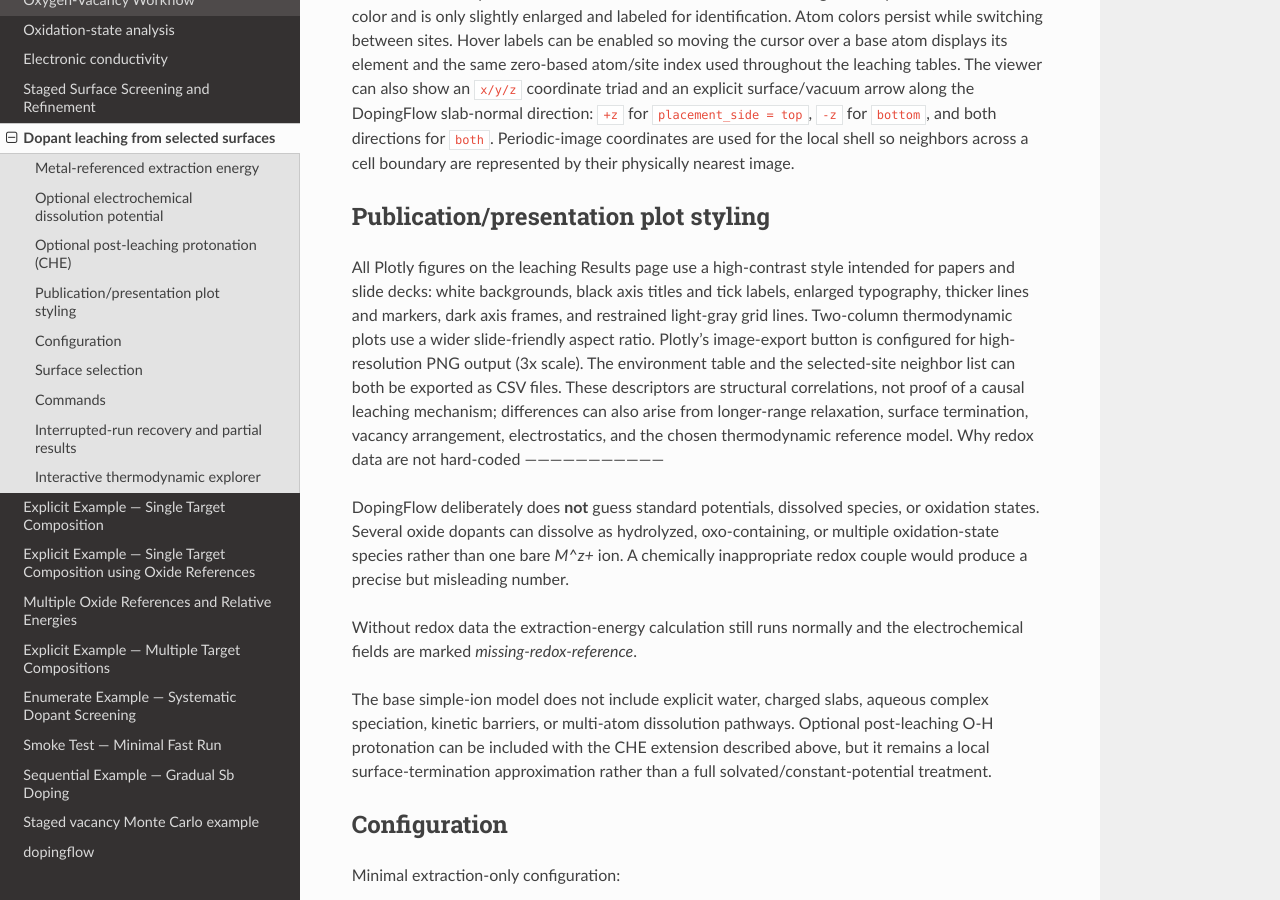
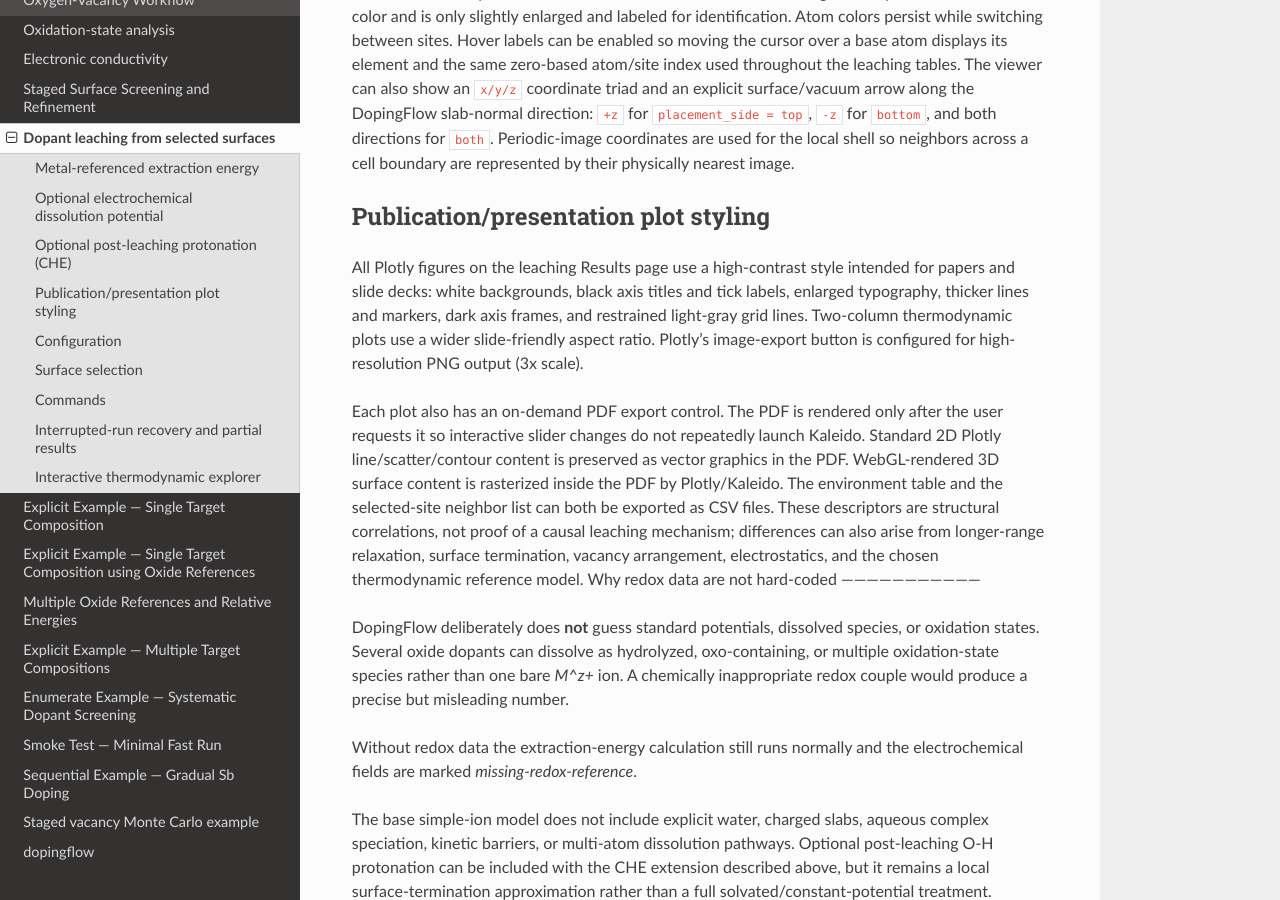
Before and after one commit to KazemZh/dopingflow, a Sphinx documentation site: the page built from docs/source/methods/leaching.rst, in a window 1280 px wide and 900 px high, scrolled down 3077 px. Built offline with Sphinx 7.4.7 and the Read the Docs theme 3.1.0, drawn with Linux system fonts in a browser that asks for light colours.

Commit message:
Document on-demand vector PDF plot export

```diff
--- a/docs/source/methods/leaching.rst
+++ b/docs/source/methods/leaching.rst
@@ -206,6 +206,12 @@ tick labels, enlarged typography, thicker lines and markers, dark axis frames,
 and restrained light-gray grid lines. Two-column thermodynamic plots use a
 wider slide-friendly aspect ratio. Plotly's image-export button is configured
 for high-resolution PNG output (3x scale).
+
+Each plot also has an on-demand PDF export control. The PDF is rendered only
+after the user requests it so interactive slider changes do not repeatedly
+launch Kaleido. Standard 2D Plotly line/scatter/contour content is preserved
+as vector graphics in the PDF. WebGL-rendered 3D surface content is rasterized
+inside the PDF by Plotly/Kaleido.
 The environment table and the selected-site neighbor list can both be exported
 as CSV files. These descriptors are structural correlations, not proof of a
 causal leaching mechanism; differences can also arise from longer-range
```
